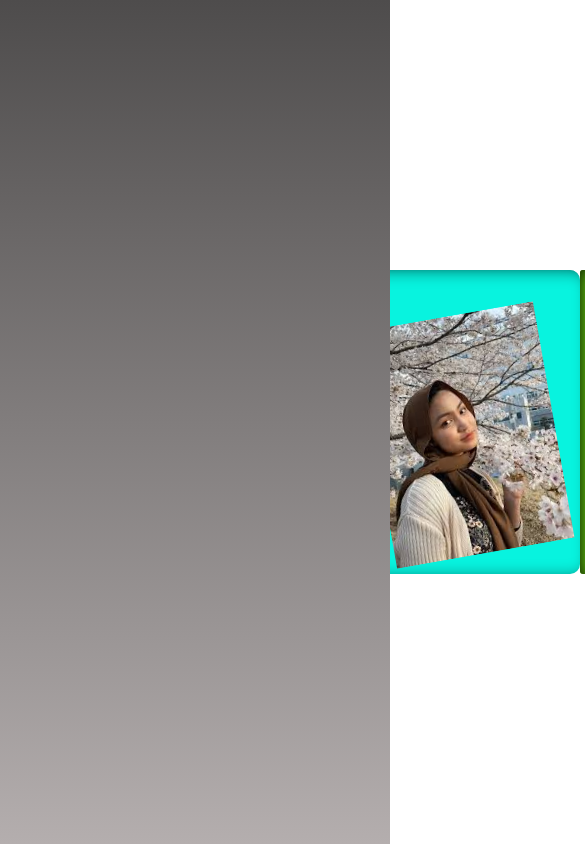
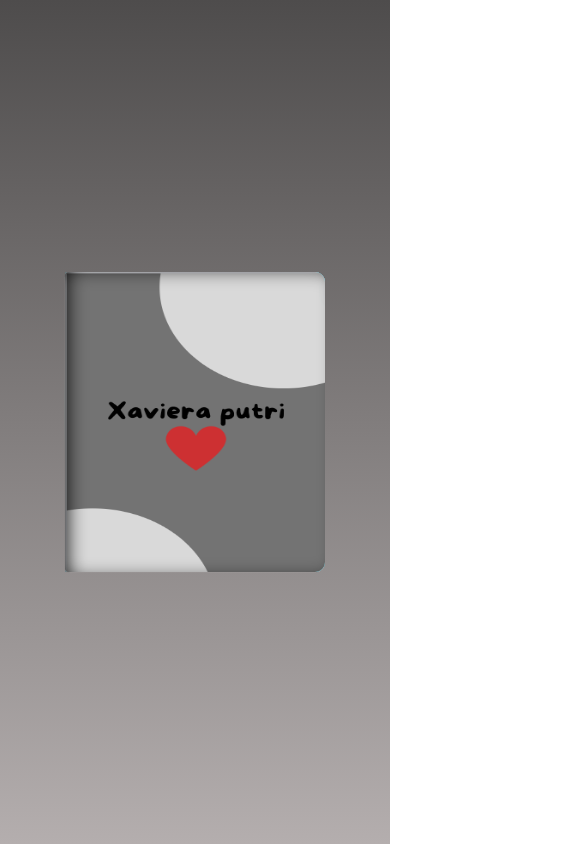
Before and after one commit to galang72/for-neng-dila, a website: page neng dila/index.html in a window 390 px wide. Shown: the top 844 px of the page, 585 px wide, since content can reach past the window. Drawn offline with Linux system fonts and the light colour scheme.

Commit message:
Update styles.css

```diff
--- a/neng dila/css/styles.css
+++ b/neng dila/css/styles.css
@@ -194,30 +194,3 @@ p{
 #bg-ft6{
 	background-color: rgb(104, 211, 17);
 }
-
-@media (max-width: 768px) {
-  .book {
-    position: relative;
-    width: 90%;
-    height: auto;
-    flex-direction: column;
-    align-items: center;
-    transform: none !important;
-  }
-
-  .face-front,
-  .face-back {
-    width: 100%;
-    height: auto;
-  }
-
-  .book-content {
-    perspective: none;
-  }
-
-  img {
-    width: 100%;
-    height: auto;
-    object-fit: contain;
-  }
-}
```
